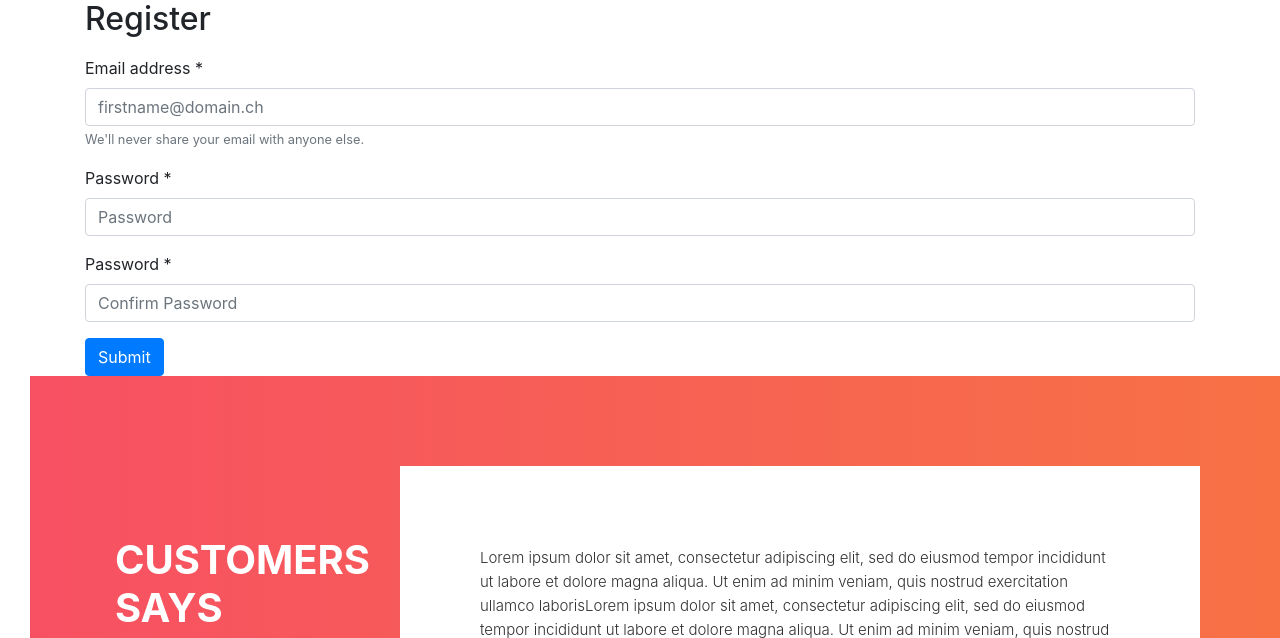
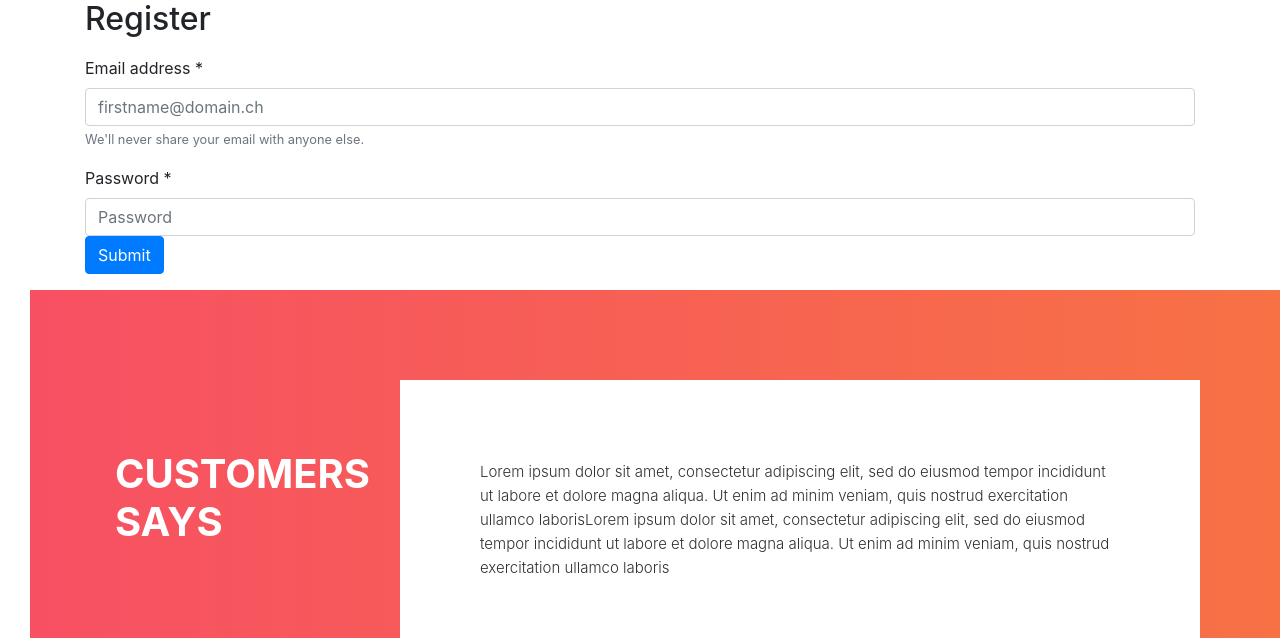
Before and after one commit to CPNV-Diego/ProjetWebDMS, a PHP site: page /view/register.php in a window 1280 px wide. Shown: the part 108-746 px from the top of the page. Run offline with PHP 8.4, Linux system fonts and the light colour scheme; some libraries are stand-ins or nearby versions.

Commit message:
Correction de la page login / register
Correction de la page login / register.

```diff
--- a/Code/Controller/Controller.php
+++ b/Code/Controller/Controller.php
@@ -1,4 +1,9 @@
 <?php
+/**
+ * Users: Simão Henriques da Silva / Diego Pinto Tomaz / Marcos Valente da Silva
+ * File : Controller.php
+ */
+
 require "model/dataRegister.php";
 
 function home()
--- a/Code/data/register.json
+++ b/Code/data/register.json
@@ -1 +1 @@
-[{"email":"bictor@cpnv.ch","password":"$2y$10$1Bn.qBMcKdHWUw4KY7b5u.XRUTg8.VI1Y5lgJTVcMWRSwX6T5cG6G"},{"email":"jcy@cpnv.ch","password":"$2y$10$sxA14fAOe4jS37YT68cxIODUdiVoI80g0KVJp2a\/F5gxHNIhyHKgC"},{"email":"rebjgre@cpnv.ch","password":"$2y$10$kOO6cRtNDfuFYlJWsF9jXuErf6ePA02uKCgIdmm7NnBCOTrsyNuAi"},{"email":"talatoz@gmail.com","password":"$2y$10$3JAugBgvnr\/ZwlGSRJcNfOcjM5Bmb5n\/221Uou6R0TbeLnuDToF5G"},{"email":"talatoz@gmail.com","password":"$2y$10$0kQAmR6BQiGagYSbJiJtO.t.dYn8l6qKjRLdTNwWBqxz0nmfV0Cgq"}]
+[{"email":"bictor@cpnv.ch","password":"$2y$10$1Bn.qBMcKdHWUw4KY7b5u.XRUTg8.VI1Y5lgJTVcMWRSwX6T5cG6G"},{"email":"jcy@cpnv.ch","password":"$2y$10$sxA14fAOe4jS37YT68cxIODUdiVoI80g0KVJp2a\/F5gxHNIhyHKgC"},{"email":"rebjgre@cpnv.ch","password":"$2y$10$kOO6cRtNDfuFYlJWsF9jXuErf6ePA02uKCgIdmm7NnBCOTrsyNuAi"},{"email":"talatoz@gmail.com","password":"$2y$10$3JAugBgvnr\/ZwlGSRJcNfOcjM5Bmb5n\/221Uou6R0TbeLnuDToF5G"},{"email":"talatoz@gmail.com","password":"$2y$10$0kQAmR6BQiGagYSbJiJtO.t.dYn8l6qKjRLdTNwWBqxz0nmfV0Cgq"},{"email":"njs@ksfd-xc.c","password":"$2y$10$LQhB.r3MWVYHxAQoiEWRmO\/sO6u8bSqeTm6W7e.KVbInDiTSfDsrq"},{"email":"fwefgeg@g.com","password":"$2y$10$Gonv11713bVgqn3WjYYfbu\/miKASlPfqQhGuhOjWfttqzsMiPkpfO"}]
--- a/Code/index.php
+++ b/Code/index.php
@@ -1,4 +1,10 @@
 <?php
+
+/**
+ * Users: Simão Henriques da Silva / Diego Pinto Tomaz / Marcos Valente da Silva
+ * File : index.php
+ */
+
 session_start();
 require "Controller/Controller.php";
 
--- a/Code/model/fileConnector.php
+++ b/Code/model/fileConnector.php
@@ -1,4 +1,8 @@
 <?php
+/**
+ * Users: Simão Henriques da Silva / Diego Pinto Tomaz / Marcos Valente da Silva
+ * File : fileConnector.php
+ */
 
 function registerUsers($data)
 {
--- a/Code/model/productConnector.php
+++ b/Code/model/productConnector.php
@@ -1,4 +1,8 @@
 <?php
+/**
+ * Users: Simão Henriques da Silva / Diego Pinto Tomaz / Marcos Valente da Silva
+ * File : productConnector.php
+ */
 
 function getProducts($exit){
 
--- a/Code/model/trolleyConnector.php
+++ b/Code/model/trolleyConnector.php
@@ -1 +1,5 @@
 <?php
+/**
+ * Users: Simão Henriques da Silva / Diego Pinto Tomaz / Marcos Valente da Silva
+ * File : trolleyConnector.php
+ */
--- a/Code/view/about.php
+++ b/Code/view/about.php
@@ -1,9 +1,7 @@
 <?php
 /**
- * Created by PhpStorm.
- * User: Pascal.BENZONANA
- * Date: 08.05.2017
- * Time: 09:16
+ * Users: Simão Henriques da Silva / Diego Pinto Tomaz / Marcos Valente da Silva
+ * File : about.php
  */
 
 // tampon de flux stocké en mémoire
--- a/Code/view/gabarit.php
+++ b/Code/view/gabarit.php
@@ -1,3 +1,10 @@
+<?php
+/**
+ * Users: Simão Henriques da Silva / Diego Pinto Tomaz / Marcos Valente da Silva
+ * File : gabarit.php
+ */
+?>
+
 <!DOCTYPE html>
 <html lang="en">
 <head>
--- a/Code/view/home.php
+++ b/Code/view/home.php
@@ -1,9 +1,7 @@
 <?php
 /**
- * Created by PhpStorm.
- * User: Pascal.BENZONANA
- * Date: 08.05.2017
- * Time: 09:16
+ * Users: Simão Henriques da Silva / Diego Pinto Tomaz / Marcos Valente da Silva
+ * File : home.php
  */
 
 // tampon de flux stocké en mémoire
--- a/Code/view/register.php
+++ b/Code/view/register.php
@@ -1,10 +1,10 @@
 <?php
+
 /**
- * Created by PhpStorm.
- * User: Pascal.BENZONANA
- * Date: 08.05.2017
- * Time: 09:16
+ * Users: Simão Henriques da Silva / Diego Pinto Tomaz / Marcos Valente da Silva
+ * File : register.php
  */
+
 $status = true;
 if($_SERVER["REQUEST_METHOD"] == "POST" && !empty($_POST))
 {
@@ -41,11 +41,6 @@ $title="DMS - Register";
         <div class="form-group">
             <label for="inputPassword">Password *</label>
             <input type="password" class="form-control" id="inputPassword" name="inputPassword" placeholder="Password" required>
-        </div>
-            <div class="form-group">
-                <label for="inputPasswordCheck">Password *</label>
-                <input type="password" class="form-control" id="inputPasswordCheck" name="inputPasswordCheck" placeholder="Confirm Password" required>
-            </div>
         <button type="submit" class="btn btn-primary">Submit</button>
         </div>
     </form>
--- a/Code/view/trolley.php
+++ b/Code/view/trolley.php
@@ -1,4 +1,10 @@
 <?php
+
+/**
+ * Users: Simão Henriques da Silva / Diego Pinto Tomaz / Marcos Valente da Silva
+ * File : trolley.php
+ */
+
 ob_start();
 ?>
     <div id="cart"><h2>Votre panier</h2>
```
Also changed, not shown: Code/model/dataRegister.php (+6 -2 lines), Code/view/blog.php (+2 -5 lines), Code/view/contact.php (+2 -5 lines), Code/view/login.php (+3 -4 lines), Code/view/lost.php (+2 -5 lines), Code/view/myAccount.php (+7 -0 lines), Code/view/product.php (+3 -4 lines).
